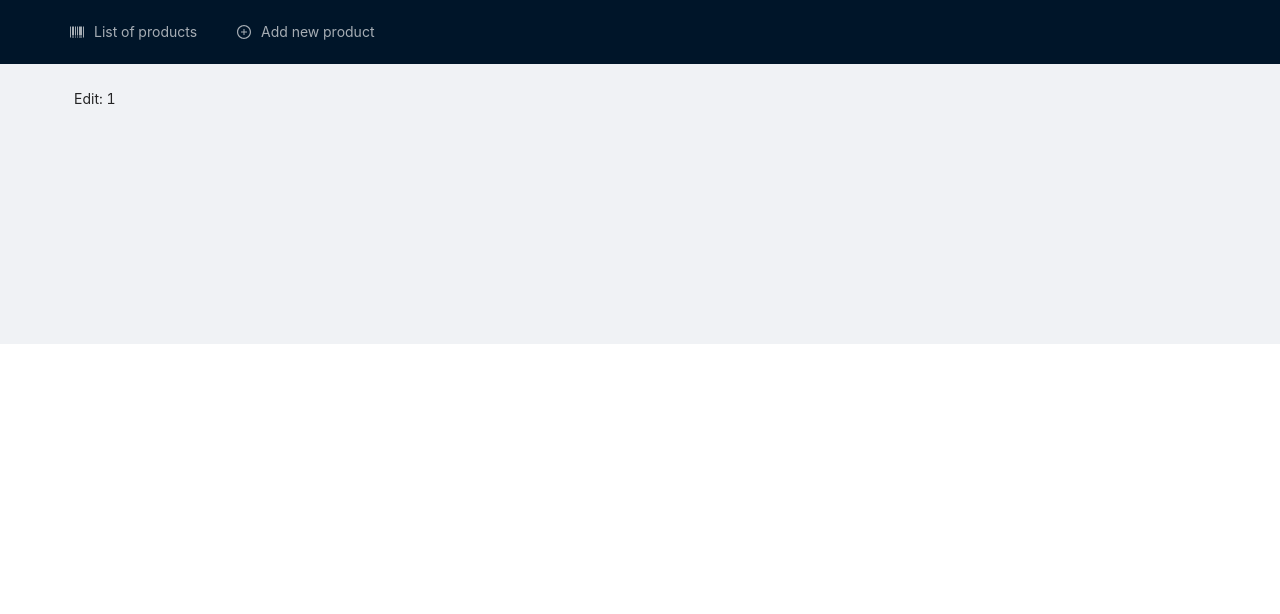
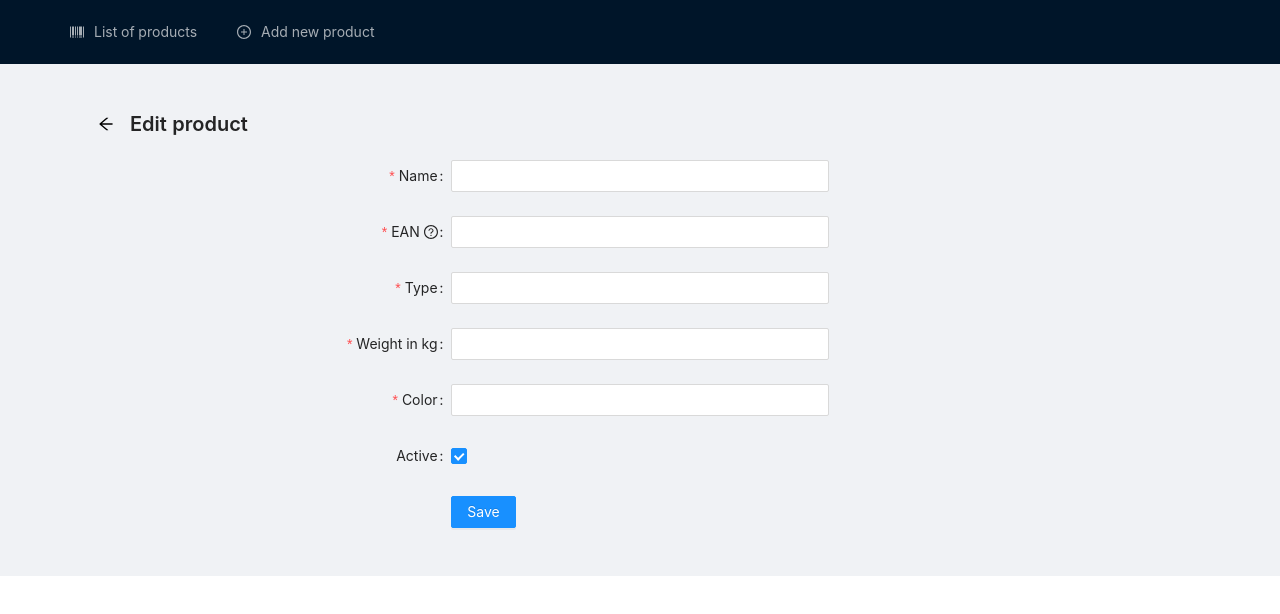
Before and after one commit to justasdaugintis/Warehouse-app, a React (Create React App) app: page /products/1/edit in a window 1280 px wide. Shown: the top 614 px of the page. Built offline with nearby package versions, Linux system fonts and the light colour scheme.

Commit message:
product edit component

```diff
--- a/src/components/ProductEdit/ProductEdit.tsx
+++ b/src/components/ProductEdit/ProductEdit.tsx
@@ -1,6 +1,10 @@
-import React from "react";
-import { Fragment } from "react";
-import { useParams } from "react-router-dom";
+import { PageHeader } from "antd";
+import React, { Fragment } from "react";
+import { useSelector } from "react-redux";
+import { useHistory, useParams } from "react-router-dom";
+import { IRootState } from "../../reducers/CombinedReducer";
+import { IProduct } from "../../sharedInterfaces/IProduct";
+import { ProductForm } from "../ProductForm";
 
 interface ParamTypes {
   id: string;
@@ -10,5 +14,19 @@ interface ParamTypes {
  */
 export const ProductEdit: React.FC = () => {
   let { id } = useParams<ParamTypes>();
-  return <Fragment>Edit: {id}</Fragment>;
+  const { products } = useSelector((state: IRootState) => state.warehouseData);
+  const product: IProduct | undefined = products.find((product: IProduct) => product.id === id);
+  const history = useHistory();
+  return (
+    <Fragment>
+      <PageHeader
+        className="site-page-header"
+        onBack={() => {
+          history.goBack();
+        }}
+        title="Edit product"
+      />
+      <ProductForm productToEdit={product} />
+    </Fragment>
+  );
 };
```
